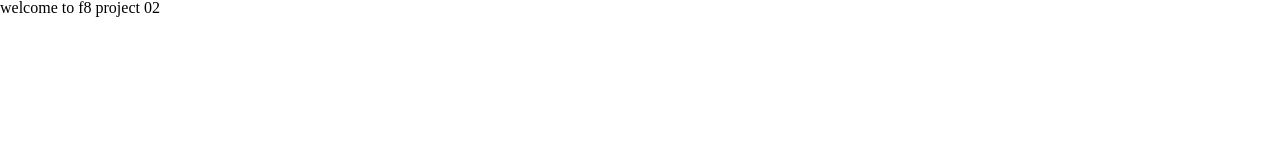
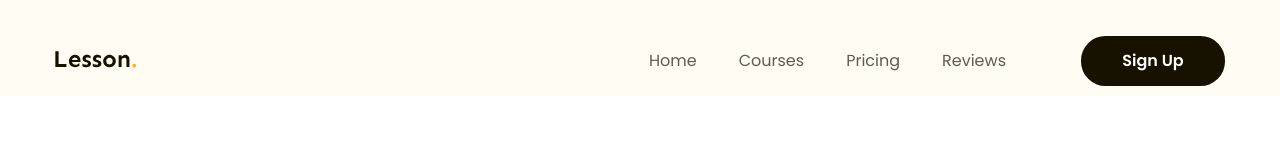
Before and after one commit to Adam-Clean/f8_html_css_project_02, a plain HTML site: page index.html in a window 1280 px wide. Shown: the top 160 px of the page. Drawn offline with Linux system fonts and the light colour scheme.

Commit message:
Header-1

```diff
--- a/assets/css/styles.css
+++ b/assets/css/styles.css
@@ -8,4 +8,64 @@ html {
 
 body {
     font-size: 1.6rem;
+    font-family: Poppins, sans-serif;
 }
+
+/* ==================== Common ==================== */
+.content {
+    width: 1170px;
+    margin: 0 auto;
+}
+
+.btn {
+    background: #171100;
+    color: #fff;
+    text-align: center;
+    font-size: 1.6rem;
+    font-weight: 600;
+}
+
+a {
+    text-decoration: none;
+}
+
+/* ==================== Header ==================== */
+.header {
+    position: sticky;
+    z-index: 1;
+    top: -26px;
+    padding-top: 26px;
+    width: 100%;
+    background: #fffcf4;
+}
+
+.navbar {
+    display: flex;
+    align-items: center;
+    padding: 10px 0;
+}
+
+.signUp-btn {
+    margin-left: auto;
+    padding: 17px 0;
+    border-radius: 24.5px;
+    min-width: 144px;
+}
+
+.navigation {
+    margin-left: 512px;
+    display: flex;
+    align-items: center;
+    gap: 42px;
+}
+
+.navigation-item {
+    color: #5f5b53;
+    font-size: 1.6rem;
+    font-weight: 400;
+    line-height: 1.75;
+}
+
+.navigation-item:hover {
+    text-decoration: underline;
+}
--- a/index.html
+++ b/index.html
@@ -19,7 +19,20 @@
         <!-- Styles CSS -->
         <link rel="stylesheet" href="./assets/css/styles.css" />
     </head>
-    <body>
-        <h1>welcome to f8 project 02</h1>
+    <body style="height: 2000px">
+        <header class="header">
+            <div class="content">
+                <nav class="navbar">
+                    <a href="#!"><img src="./assets/images/logo.svg" alt="Lesson" class="logo" /></a>
+                    <div class="navigation">
+                        <a href="#!" class="navigation-item">Home</a>
+                        <a href="#!" class="navigation-item">Courses</a>
+                        <a href="#!" class="navigation-item">Pricing</a>
+                        <a href="#!" class="navigation-item">Reviews</a>
+                    </div>
+                    <a href="#!" class="btn signUp-btn">Sign Up</a>
+                </nav>
+            </div>
+        </header>
     </body>
 </html>
```
Also changed, not shown: assets/images/logo.svg (added).
